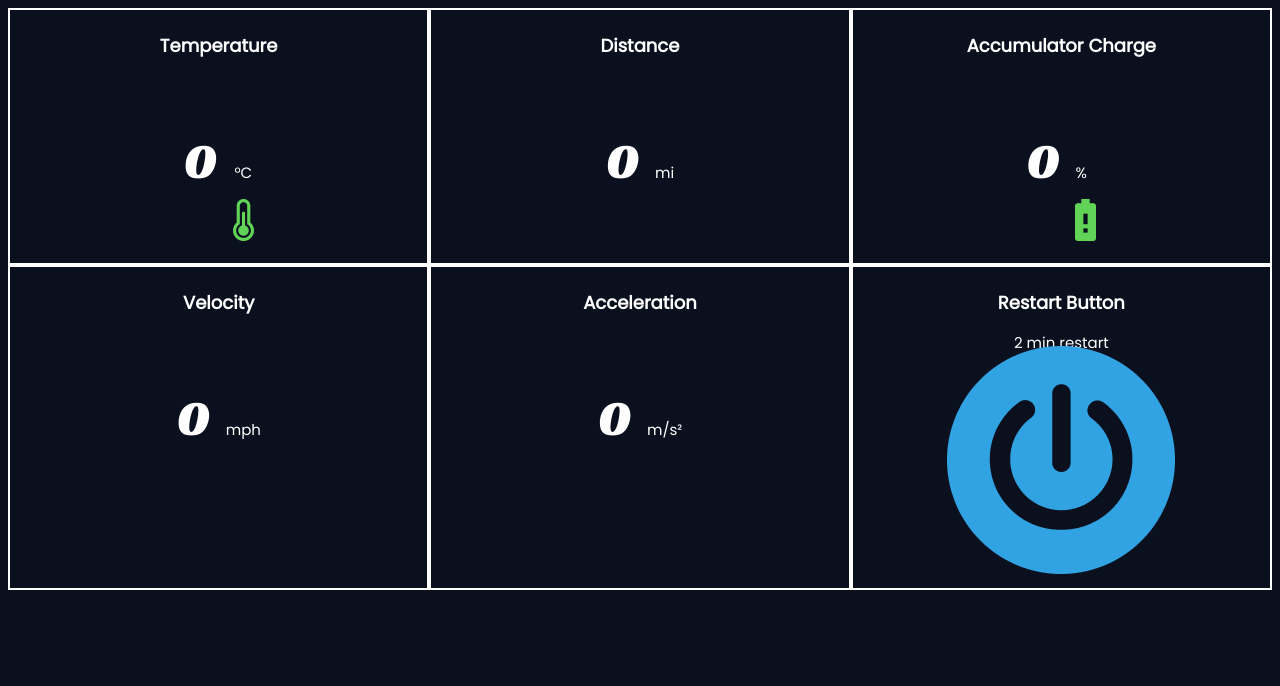
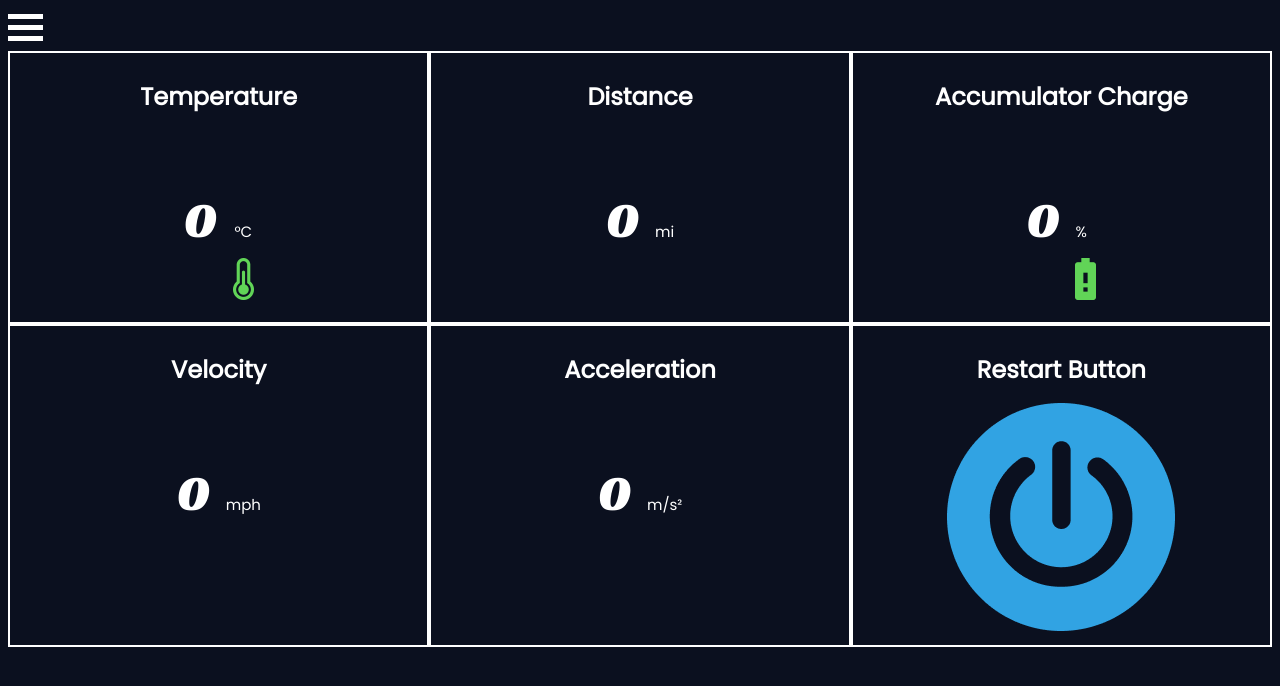
Before and after one commit to Princeton-Racing-Electric/Dashboard, a Flask app: page / in a window 1280 px wide. Shown: the top 686 px of the page. Run offline with Flask 2, Linux system fonts and the light colour scheme; parts of the project's set-up code (start-up, migrations or seed data) failed here and were passed over.

Commit message:
minor visual updates

```diff
--- a/Server/templates/boardv2.html
+++ b/Server/templates/boardv2.html
@@ -19,8 +19,24 @@
     <!-- margin:50px; -->
     <!-- padding:10px; under .container .box .box-cell-->
     <style>
+      .menubar {
+        width: 100%;
+        height: 10%;
+      }
+      .menuicon {
+        display: inline-block;
+        cursor: pointer;
+      }
+      .bar1, .bar2, .bar3 {
+        width: 35px;
+        height: 5px;
+        background-color: #fff;
+        margin: 6px 0;
+        transition: 0.4s;
+      }
       .container .box {
           width: 100%;
+          height: 90%;
           display:table;
       }
       .container .box .box-row {
@@ -70,11 +86,18 @@
   <!-- test to center align -->
   <body style = "background-color: #0B101F;">
     <div class = "container">
+      <div class="menubar">
+        <div class="menuicon" onclick="myFunction(this)">
+            <div class="bar1"></div>
+            <div class="bar2"></div>
+            <div class="bar3"></div>
+        </div>
+      </div>
       <div class = "box">
         <!-- first row -->
         <div class = "box-row">
           <div class = "box-cell box1">
-              <h1 style="color:white; font-family: 'Poppins', sans-serif; text-align:center;  font-size: 18px;">Temperature</h1>
+              <h1 style="color:white; font-family: 'Poppins', sans-serif; text-align:center;  font-size: 24px;">Temperature</h1>
               <div id = "wrap">
                 <div id="left">
                   <p id="temperature" style="color:white; font-family: 'Racing Sans One', cursive; text-align:center;font-size: 50px;"></p>
@@ -86,7 +109,7 @@
               </div>
           </div>
           <div class = "box-cell box2">
-            <h1 style="color:white; font-family: 'Poppins', sans-serif;text-align:center; font-size: 18px;">Distance</h1>
+            <h1 style="color:white; font-family: 'Poppins', sans-serif;text-align:center; font-size: 24px;">Distance</h1>
             <div id = "wrap">
               <div id="left">
                 <p id="mileage" style="color:white; font-family: 'Racing Sans One', cursive;text-align:center;font-size: 50px;"></p>
@@ -97,7 +120,7 @@
             </div>
           </div>
           <div class = "box-cell box3">
-            <h1 style="color:white; font-family: 'Poppins', sans-serif; text-align:center; font-size: 18px;">Accumulator Charge</h1>
+            <h1 style="color:white; font-family: 'Poppins', sans-serif; text-align:center; font-size: 24px;">Accumulator Charge</h1>
             <div id = "wrap">
               <div id="left">
                 <p id="voltage" style="color:white; font-family: 'Racing Sans One', cursive; text-align:center;font-size: 50px;"></p>
@@ -115,7 +138,7 @@
         <!-- second row -->
         <div class = "box-row">
           <div class = "box-cell box1">
-            <h1 style="color:white; font-family: 'Poppins', sans-serif; text-align:center; font-size: 18px;">Velocity</h1>
+            <h1 style="color:white; font-family: 'Poppins', sans-serif; text-align:center; font-size: 24px;">Velocity</h1>
             <div id = "wrap">
               <div id="left">
                 <p id="speed" style="color:white; font-family: 'Racing Sans One', cursive; font-size: 50px;"></p>
@@ -126,7 +149,7 @@
             </div>
           </div>
           <div class = "box-cell box2">
-            <h1 style="color:white; font-family: 'Poppins', sans-serif;text-align:center; font-size: 18px;">Acceleration</h1>
+            <h1 style="color:white; font-family: 'Poppins', sans-serif;text-align:center; font-size: 24px;">Acceleration</h1>
             <div id = "wrap">
               <div id="left">
                 <p id="acceleration" style="color:white; font-family: 'Racing Sans One', cursive;text-align:center; font-size: 50px;"></p>
@@ -137,8 +160,7 @@
             </div>
           </div>
           <div class = "box-cell box3" style="text-align:center">
-            <h1  style="color:white; font-family: 'Poppins', sans-serif;text-align:center; font-size: 18px;"> Restart Button </h1>
-            <p style="color:white; font-family: 'Poppins', cursive;text-align:center; font-size: 15px; margin-bottom:-8px;">2 min restart</p>
+            <h1  style="color:white; font-family: 'Poppins', sans-serif;text-align:center; font-size: 24px;"> Restart Button </h1>
             <a href="/restart" style= "text-align: center;"> <img src="{{url_for('static', filename='Restart Button.png')}}"/> </a>
             <!--"Restart Button.png" -->
           </div>
```
